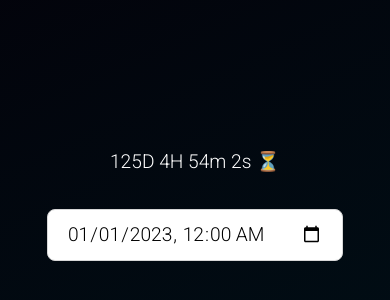
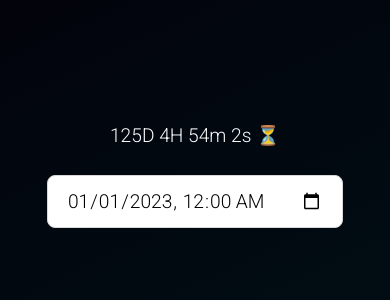
Before and after one commit to spilotes/countdown, a plain HTML site: page index.html in a window 390 px wide. Shown: the part 188-488 px from the top of the page. Drawn offline with Linux system fonts and the light colour scheme.

Commit message:
Add files via upload

```diff
--- a/css/mobile.css
+++ b/css/mobile.css
@@ -1,11 +1,11 @@
 @media (max-width: 414px) {
   h1 {
-    top: 40vh;
+    top: 37vh;
     font-size: 1.2rem;
   }
 
   input {
-    top: 47vh;
+    top: 43vh;
     font-size: 1.2rem;
   }
 }
```
